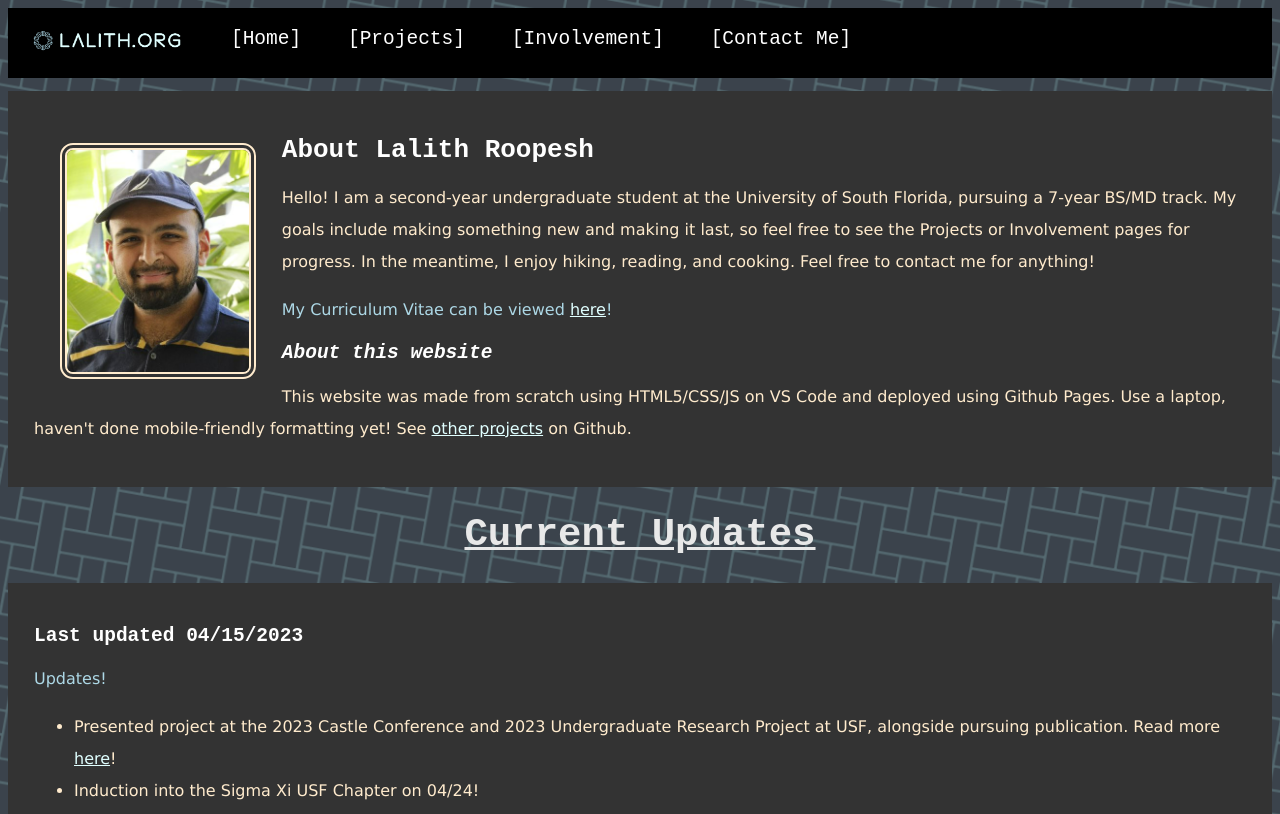
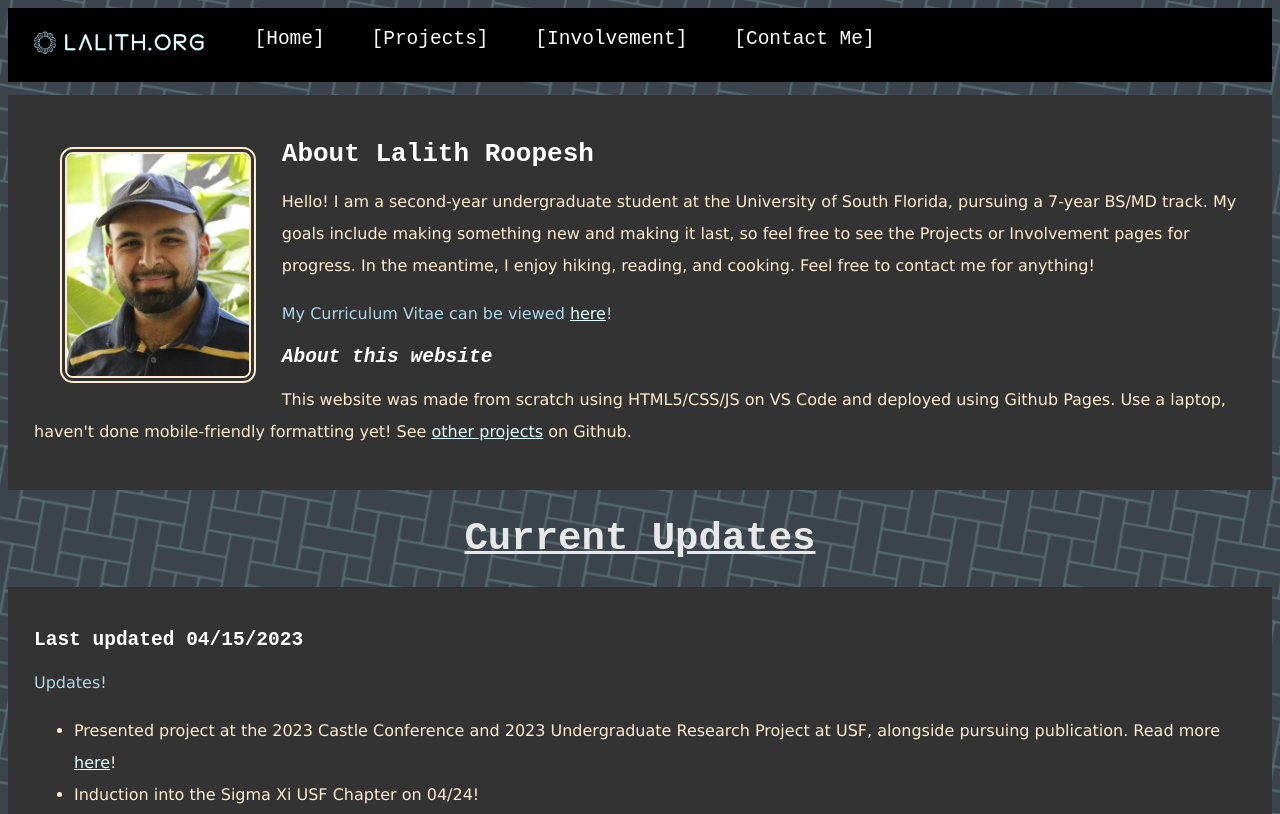
Before and after one commit to lalithroopesh/lalith, a plain HTML site: page index.html in a window 1280 px wide. Shown: the top 814 px of the page. Drawn offline with Linux system fonts and the light colour scheme.

Commit message:
update nav logo

```diff
--- a/styles.css
+++ b/styles.css
@@ -38,7 +38,7 @@ div.navbar li a:hover {
 }
 
 .nav-logo {
-    max-height: 1.3em;
+    max-height: 1.5em;
 }
 
 .row {
```
